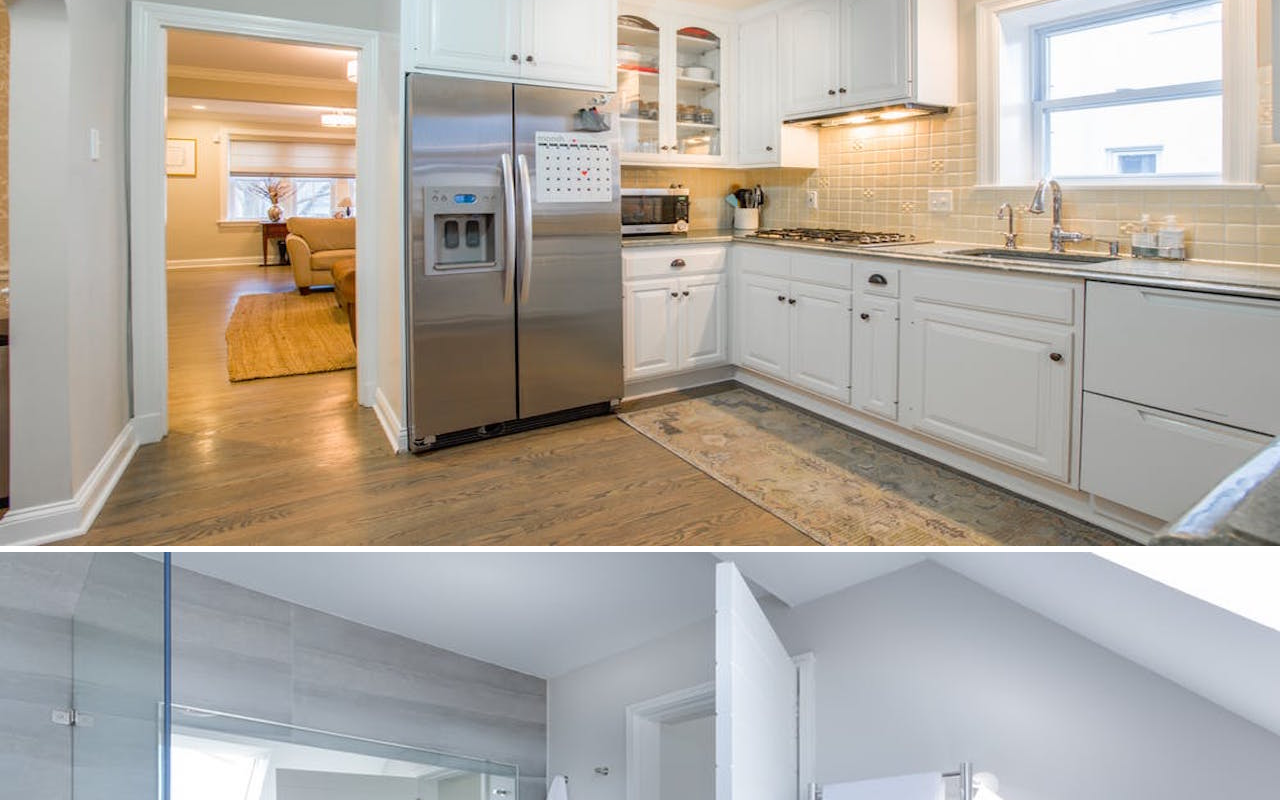
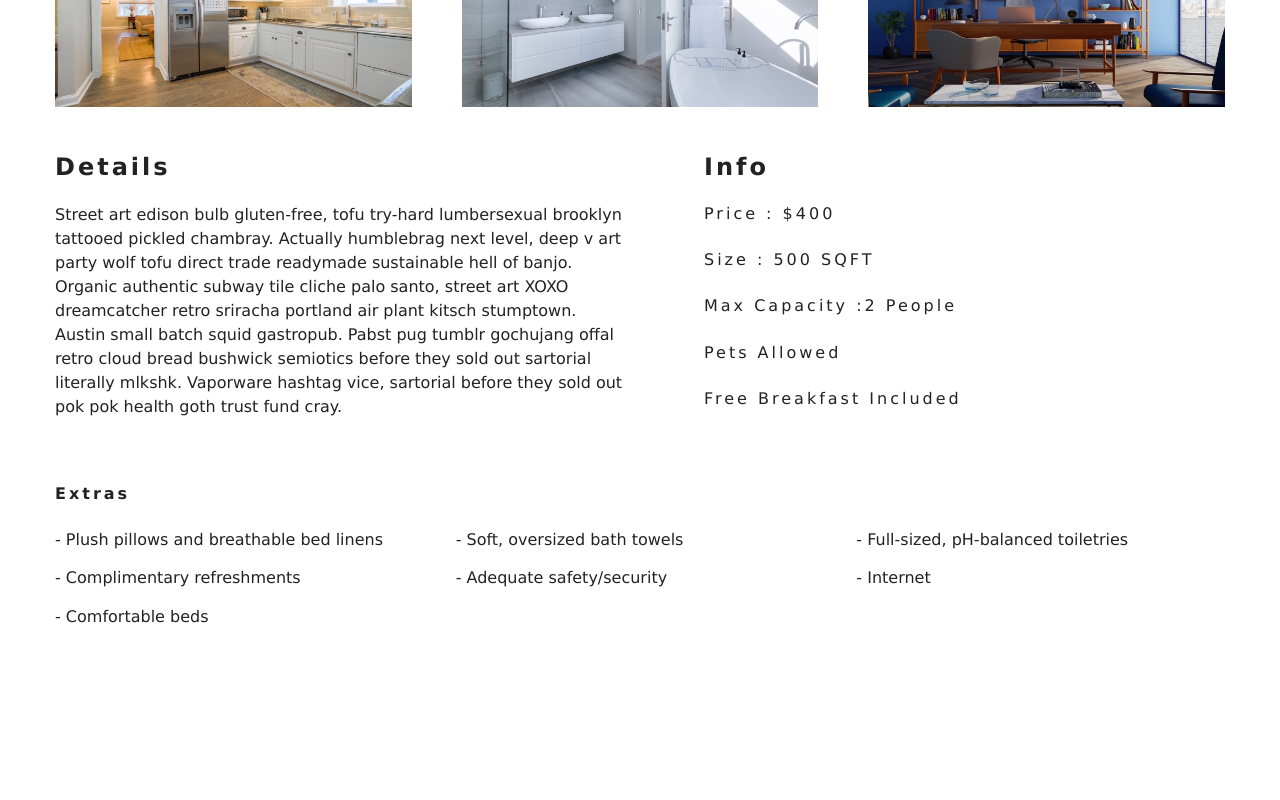
Before and after one commit to ibrahem50/Hotel-Reservation-info, a React (Create React App) app: page /rooms/double-deluxe in a window 1280 px wide. Shown: the part 720-1520 px from the top of the page. After the commit the page ends 1396 px from the top, so only its background shows below. Built offline with nearby package versions, Linux system fonts and the light colour scheme.

Commit message:
added styles to SingleRoom

```diff
--- a/src/index.css
+++ b/src/index.css
@@ -442,3 +442,93 @@ h6 {
 
 
 /* end of room  */
+
+
+/* single room*/
+
+.single-room {
+    padding: 5rem 0 0 0;
+}
+
+.single-room-images {
+    width: 80vw;
+    margin: 0 auto;
+    display: grid;
+    grid-template-columns: repeat(auto-fit, minmax(350px, 1fr));
+    grid-row-gap: 2rem;
+    grid-column-gap: 50px;
+}
+
+.single-room-images img {
+    width: 100%;
+    display: block;
+}
+
+.single-room-info {
+    width: 80vw;
+    display: grid;
+    grid-template-columns: 1fr;
+    margin: 2rem auto;
+}
+
+.desc,
+.info {
+    margin: 1rem 0;
+}
+
+.desc h3 {
+    text-transform: capitalize;
+    letter-spacing: var(--mainSpacing);
+}
+
+.desc p {
+    line-height: 1.5;
+}
+
+.info h3,
+.info h6 {
+    text-transform: capitalize;
+    letter-spacing: var(--mainSpacing);
+}
+
+.info h6 {
+    font-weight: 300;
+}
+
+.room-extras {
+    width: 80vw;
+    margin: 0 auto 3rem auto;
+}
+
+.room-extras h6 {
+    text-transform: capitalize;
+    letter-spacing: var(--mainSpacing);
+}
+
+.extras {
+    list-style-type: none;
+    display: grid;
+    grid-template-columns: repeat(auto-fit, minmax(330px, 1fr));
+    grid-column-gap: 2rem;
+    grid-row-gap: 1rem;
+}
+
+@media screen and (min-width: 992px) {
+    .single-room-images,
+    .single-room-info,
+    .room-extras {
+        width: 95vw;
+        max-width: 1170px;
+    }
+    .single-room-info {
+        display: grid;
+        grid-template-columns: 1fr 1fr;
+        grid-column-gap: 2rem;
+    }
+    .info {
+        padding-left: 3rem;
+    }
+}
+
+
+/* end of single room*/
```
